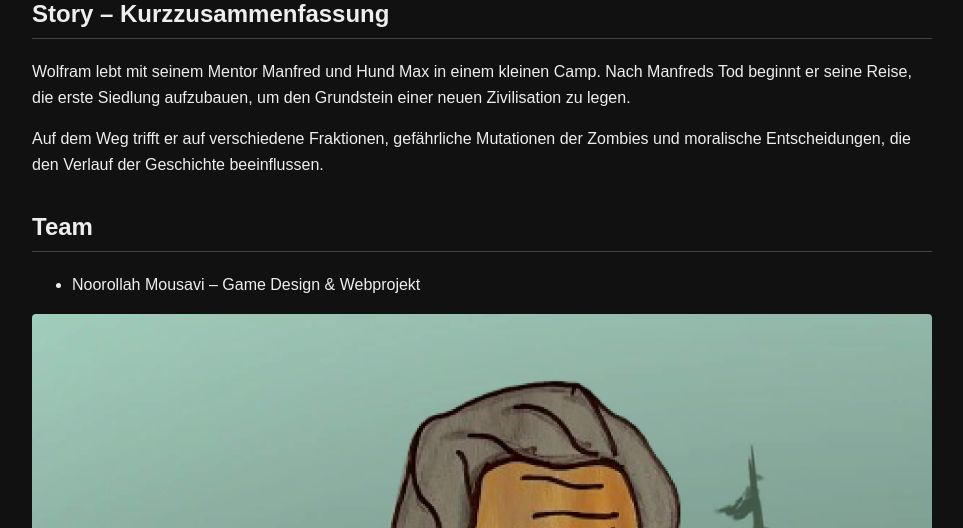
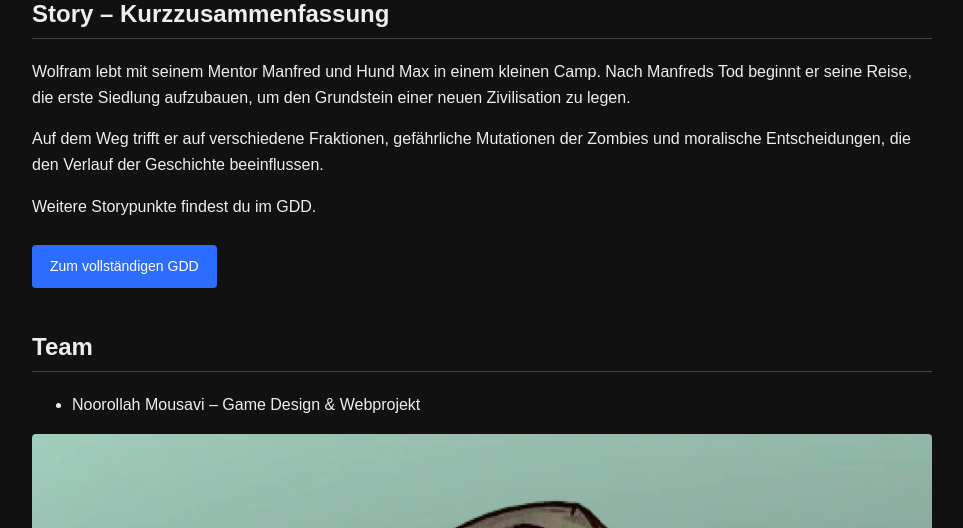
Before and after one commit to Noor8686/the-after-life-website, a PHP site: page /story.html in a window 1280 px wide. Shown: the part 175-703 px from the top of the page, without its empty margins (158-1121 px from the left). Run offline with PHP 8.4, Linux system fonts and the light colour scheme.

Commit message:
Buuton hinzugefügt

```diff
--- a/story.html
+++ b/story.html
@@ -32,10 +32,16 @@
             und moralische Entscheidungen, die den Verlauf der Geschichte beeinflussen.
         </p>
 
+        <!-- NEU hinzugefügt: GDD Button -->
+        <p>Weitere Storypunkte findest du im GDD.</p>
+
+        <a href="GDD.pdf" target="_blank" class="button">
+            Zum vollständigen GDD
+        </a>
+
         <h2>Team</h2>
         <ul>
             <li>Noorollah Mousavi – Game Design &amp; Webprojekt</li>
-            <!-- Wenn du willst, hier weitere Team-Mitglieder ergänzen -->
         </ul>
 
         <img src="pictures/GDDManfred4x.png" alt="Manfred Konzeptbild" class="full">
--- a/style.css
+++ b/style.css
@@ -68,3 +68,18 @@ footer {
     border-top: 1px solid #333;
     background: #101010;
 }
+
+.button {
+    display: inline-block;
+    padding: 10px 18px;
+    margin: 10px 0;
+    background: #2c6cff;
+    color: #fff;
+    text-decoration: none;
+    border-radius: 4px;
+    font-size: 14px;
+}
+
+.button:hover {
+    background: #507eff;
+}
```
Also changed, not shown: index.html (+8 -0 lines).
